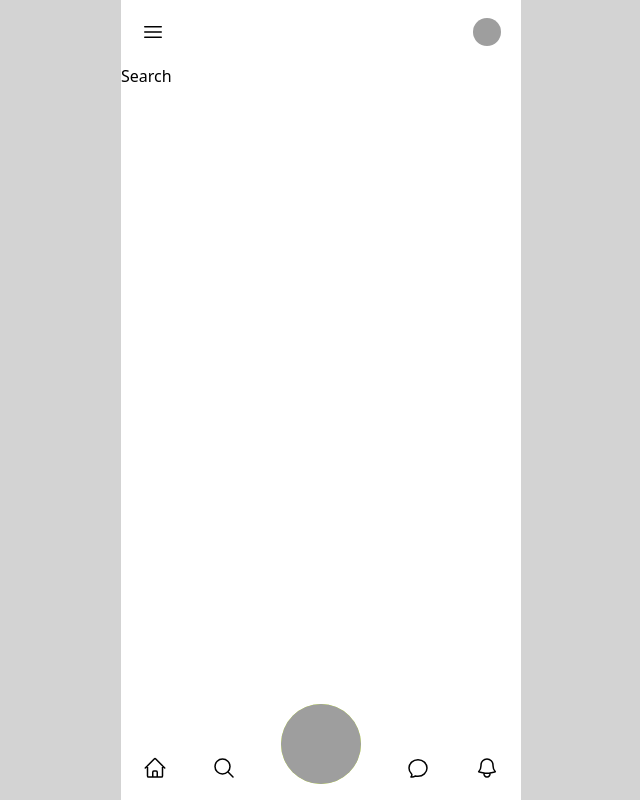
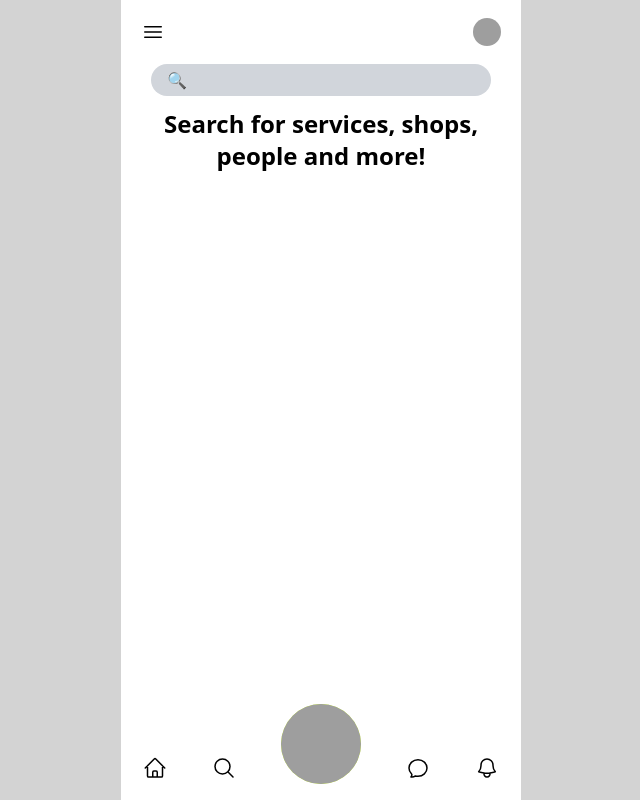
Before and after one commit to dornfeldz/map, a React (Vite) app in the folder client/: page /search in a window 1280 px wide. Shown: the whole page, without its empty margins (319-959 px from the left). Built offline with nearby package versions, Linux system fonts and the light colour scheme; grey boxes are pictures that could not be loaded.

Commit message:
Search page

```diff
--- a/client/src/pages/map/Map.jsx
+++ b/client/src/pages/map/Map.jsx
@@ -5,9 +5,17 @@ import {
   TileLayer,
   useMapEvents,
 } from "react-leaflet";
+import L from "leaflet";
 import "leaflet/dist/leaflet.css";
 // import "./leafletIconSetup";
 import { useLoaderData } from "react-router-dom";
+
+const markerIcon = new L.Icon({
+  iconUrl: "https://i.imgur.com/Nh1Zcv3.png",
+  iconSize: [32, 32],
+  iconAnchor: [16, 32],
+  popupAnchor: [0, -32],
+});
 
 function Map() {
   const shops = useLoaderData();
@@ -53,6 +61,7 @@ function Map() {
           <Marker
             key={shop.name}
             position={[shop.coordinates.latitude, shop.coordinates.longitude]}
+            icon={markerIcon}
           >
             <Popup>
               <h1 className="font-bold">{shop.name}</h1>
--- a/client/src/pages/search/Search.jsx
+++ b/client/src/pages/search/Search.jsx
@@ -1,5 +1,20 @@
+import { HiOutlineMagnifyingGlass } from "react-icons/hi2";
+
 function Search() {
-  return <div>Search</div>;
+  return (
+    <div className="flex flex-col items-center">
+      <input
+        type="text"
+        name="search"
+        id="search"
+        placeholder="&#128269;"
+        className="bg-gray-300 px-4 py-1 rounded-full w-[85%] mb-3"
+      />
+      <h2 className="font-bold text-2xl px-6 text-center">
+        Search for services, shops, people and more!
+      </h2>
+    </div>
+  );
 }
 
 export default Search;
```
Also changed, not shown: client/public/imgs/marker.svg (added).
